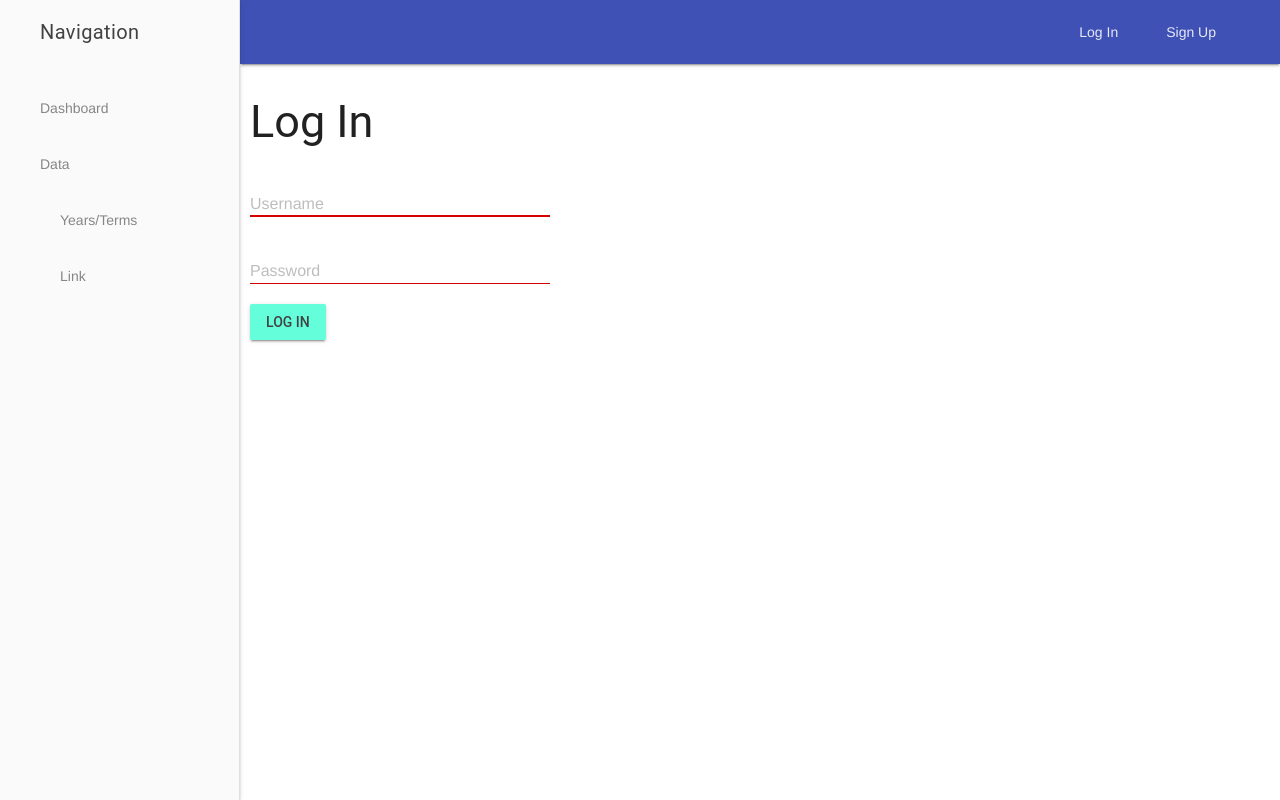
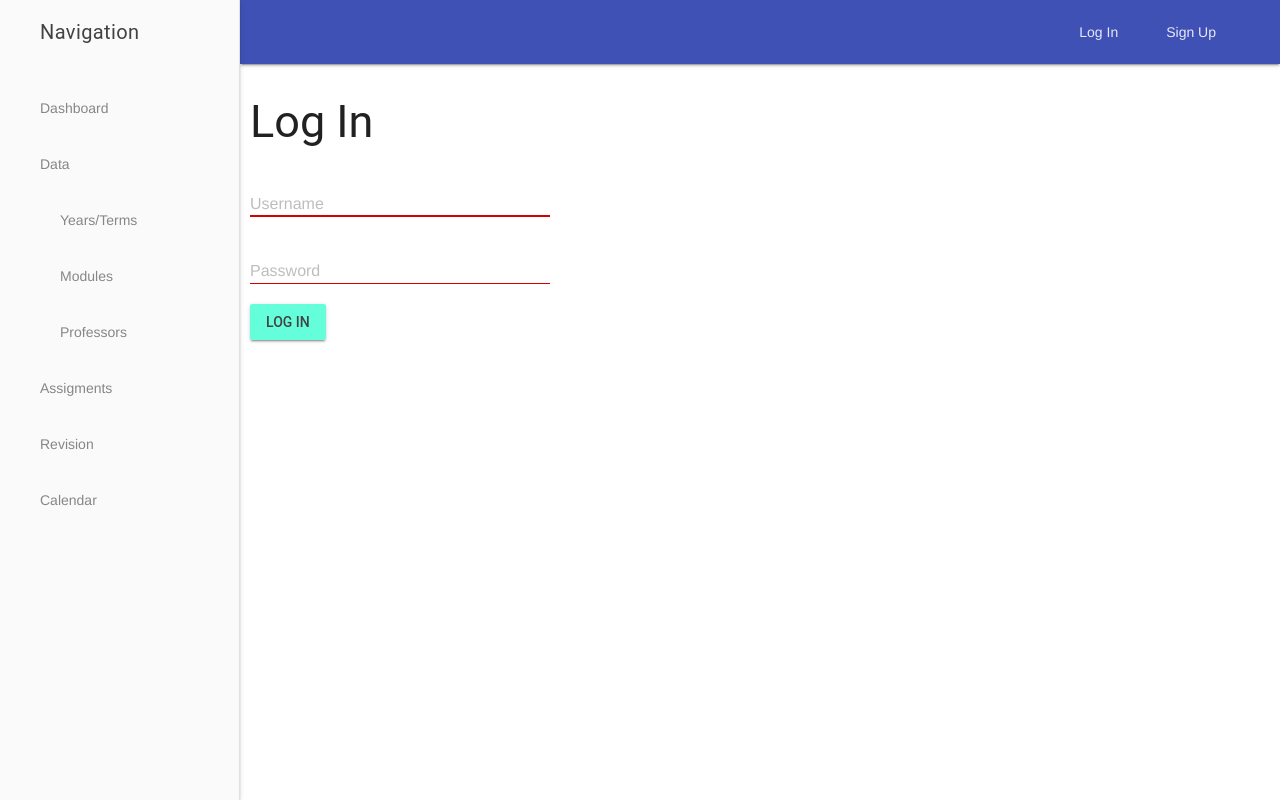
Before and after one commit to c-gaskell/studytracker, a Django app: page /accounts/login/ in a window 1280 px wide. Run offline with Django 4.2, Linux system fonts and the light colour scheme; style sheets or scripts are compiled from the project's sources; some libraries are stand-ins or nearby versions.

Commit message:
Add items to navigation

```diff
--- a/website/templates/website/base.html
+++ b/website/templates/website/base.html
@@ -58,7 +58,11 @@
                     <a class="mdl-navigation__link" href="/">Dashboard</a>
                     <p class="mdl-navigation__link" href="">Data</p>
                     <a class="mdl-navigation__link navigation-level-1" href="">Years/Terms</a>
-                    <a class="mdl-navigation__link navigation-level-1" href="">Link</a>
+                    <a class="mdl-navigation__link navigation-level-1" href="">Modules</a>
+                    <a class="mdl-navigation__link navigation-level-1" href="">Professors</a>
+                    <a class="mdl-navigation__link" href="">Assigments</a>
+                    <a class="mdl-navigation__link" href="">Revision</a>
+                    <a class="mdl-navigation__link" href="">Calendar</a>
                 </nav>
             </div>
 
@@ -72,9 +76,9 @@
 
                 <button class="mdl-button mdl-js-button mdl-button--raised mdl-button--accent mdl-js-ripple-effect ">Accent Button</button>
 
-            <button class="mdl-button mdl-js-button mdl-button--fab mdl-js-ripple-effect mdl-button--colored fab">
-                <i class="material-icons">add</i>
-            </button>
+                <button class="mdl-button mdl-js-button mdl-button--fab mdl-js-ripple-effect mdl-button--colored fab">
+                    <i class="material-icons">add</i>
+                </button>
 
             {% endblock content %}
             </div></main>
```
